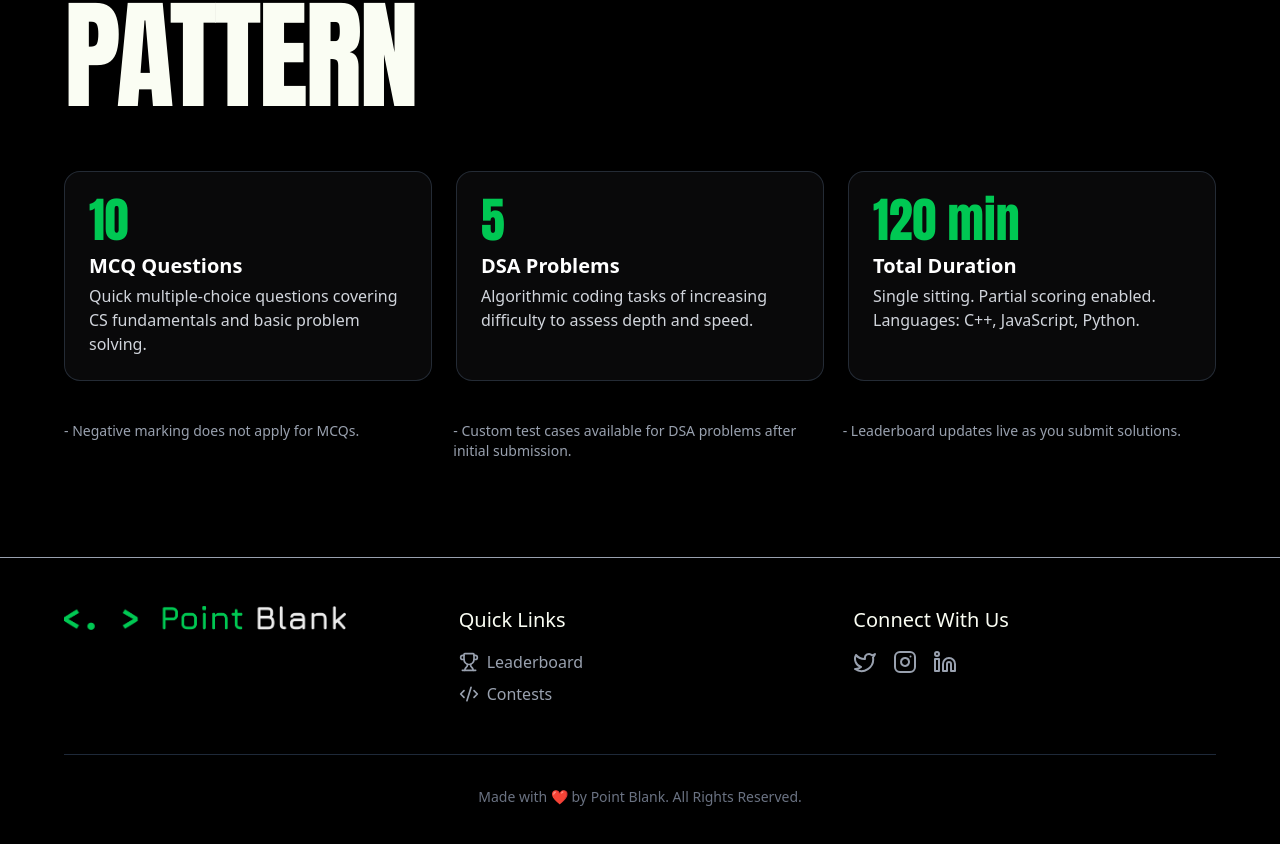
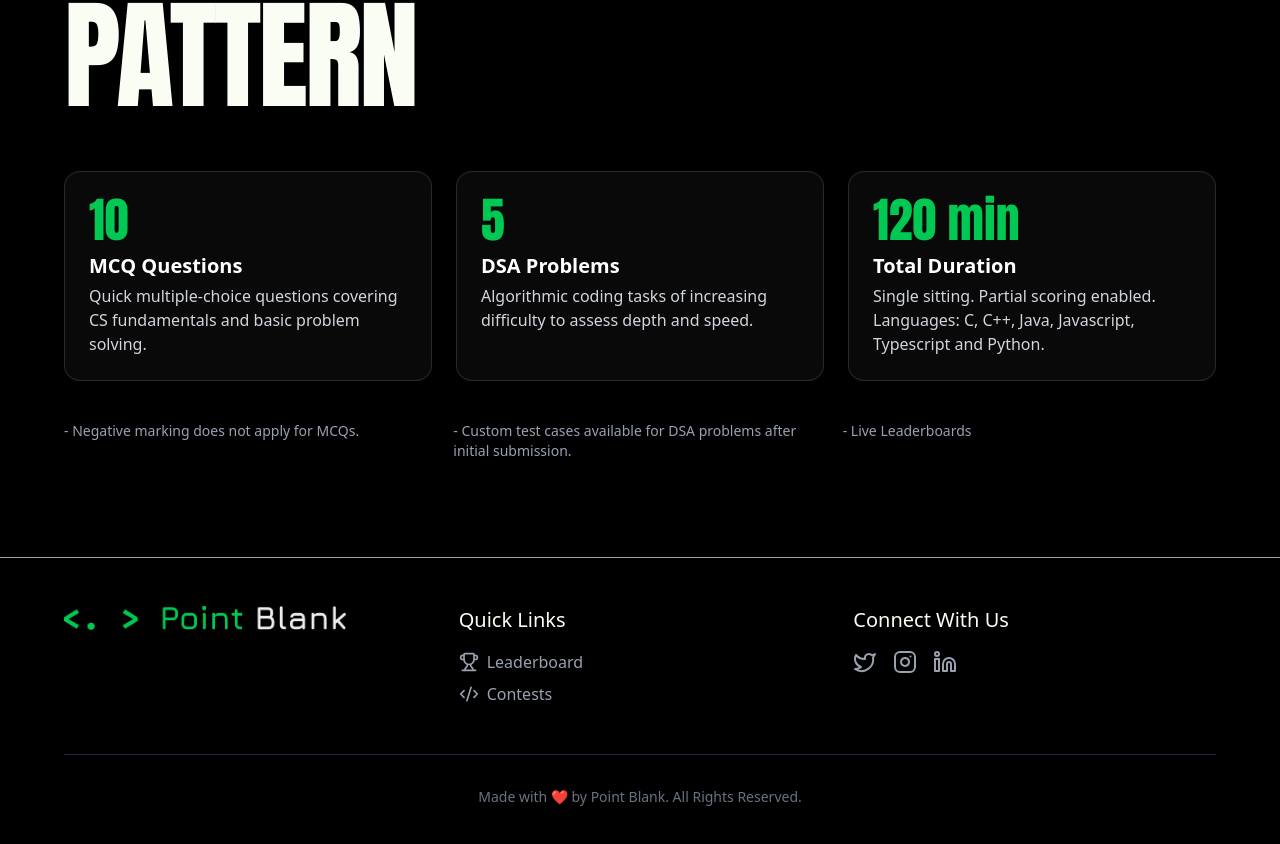
Before and after one commit to pbdsce/pb-recruitment-website, a React (Vite) app: page / in a window 1280 px wide. Shown: the part 1220-2064 px from the top of the page. Built offline with nearby package versions, Linux system fonts and the light colour scheme.

Commit message:
Updated font

```diff
--- a/src/index.css
+++ b/src/index.css
@@ -1,4 +1,4 @@
-@import url('https://fonts.googleapis.com/css2?family=Anton&family=Inter:ital,opsz,wght@0,14..32,100..900;1,14..32,100..900&display=swap');
+@import url('https://fonts.googleapis.com/css2?family=Anton&family=DM+Sans:ital,opsz,wght@0,9..40,100..1000;1,9..40,100..1000&display=swap');
 @import "tailwindcss";
 @import "tw-animate-css";
 
@@ -43,7 +43,7 @@
   --color-green: #00C853;
   --font-anton: 'Anton', sans-serif;
   --color-beige: #FAFDF3;
-  --font-inter: 'Inter', sans-serif;
+  --font-dm-sans: 'DM Sans', sans-serif;
 }
 
 :root {
--- a/src/pages/components/HeroSection.tsx
+++ b/src/pages/components/HeroSection.tsx
@@ -23,7 +23,7 @@ export default function HeroSection() {
   };
 
   return (
-    <section className="relative w-full h-screen flex items-center font-inter justify-center overflow-hidden">
+    <section className="relative w-full h-screen flex items-center font-dm-sans justify-center overflow-hidden">
       <motion.img
         initial="hidden"
         animate="show"
@@ -46,7 +46,7 @@ export default function HeroSection() {
           READY, SET <br /> RECRUIT!
         </motion.h1>
         <motion.p variants={slideUp} className="text-gray-300 text-lg md:text-2xl font-medium mb-8 drop-shadow-md">
-          Challenge yourself, prove your skills, make it count.
+          Challenge yourself, prove your skills, <br className="block md:hidden" />make it count.
         </motion.p>
         <motion.button
           variants={fadeIn}
--- a/src/pages/components/Navbar.tsx
+++ b/src/pages/components/Navbar.tsx
@@ -60,7 +60,7 @@ export default function Navbar() {
 
   return (
     <motion.nav
-      className="w-full font-inter bg-black text-white shadow-sm md:border-b border-gray-400 px-4 sm:px-6 py-3"
+      className="w-full font-dm-sans bg-black text-white shadow-sm md:border-b border-gray-400 px-4 sm:px-6 py-3"
       initial="hidden"
       animate="show"
       variants={desktopFade}
--- a/src/pages/components/Pattern.tsx
+++ b/src/pages/components/Pattern.tsx
@@ -59,7 +59,7 @@ export default function Pattern() {
           <div className="rounded-2xl border border-gray-700/60 bg-zinc-900/40 p-6">
             <div className="text-4xl md:text-5xl font-anton text-green mb-2">120 min</div>
             <div className="text-xl font-semibold mb-1">Total Duration</div>
-            <p className="text-gray-300 text-sm md:text-base">Single sitting. Partial scoring enabled. Languages: C++, JavaScript, Python.</p>
+            <p className="text-gray-300 text-sm md:text-base">Single sitting. Partial scoring enabled. Languages: C, C++, Java, Javascript, Typescript and Python.</p>
           </div>
         </motion.div>
 
@@ -71,7 +71,7 @@ export default function Pattern() {
             - Custom test cases available for DSA problems after initial submission.
           </div>
           <div className="text-gray-400 text-sm">
-            - Leaderboard updates live as you submit solutions.
+            - Live Leaderboards
           </div>
         </motion.div>
       </motion.div>
```
